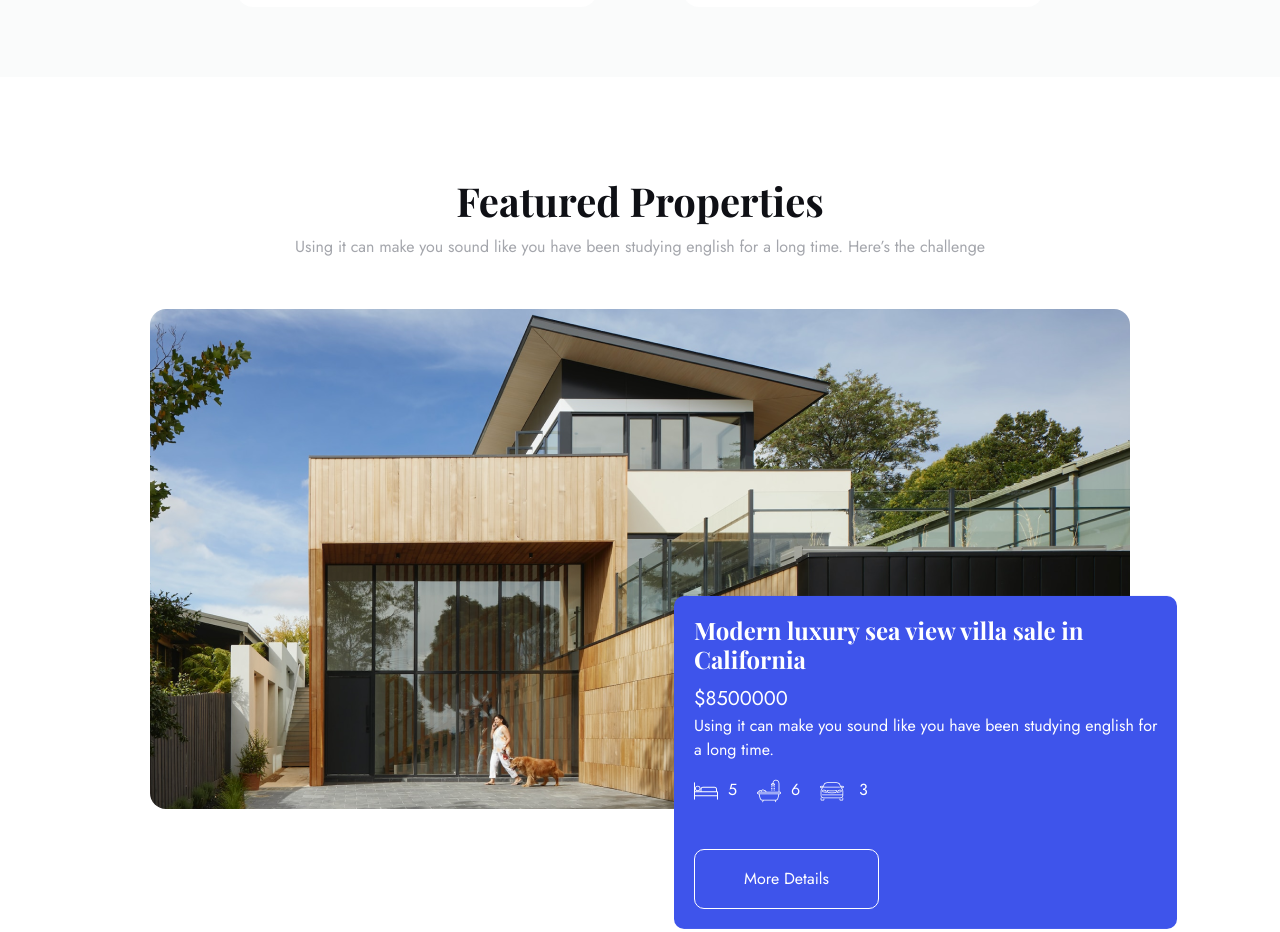
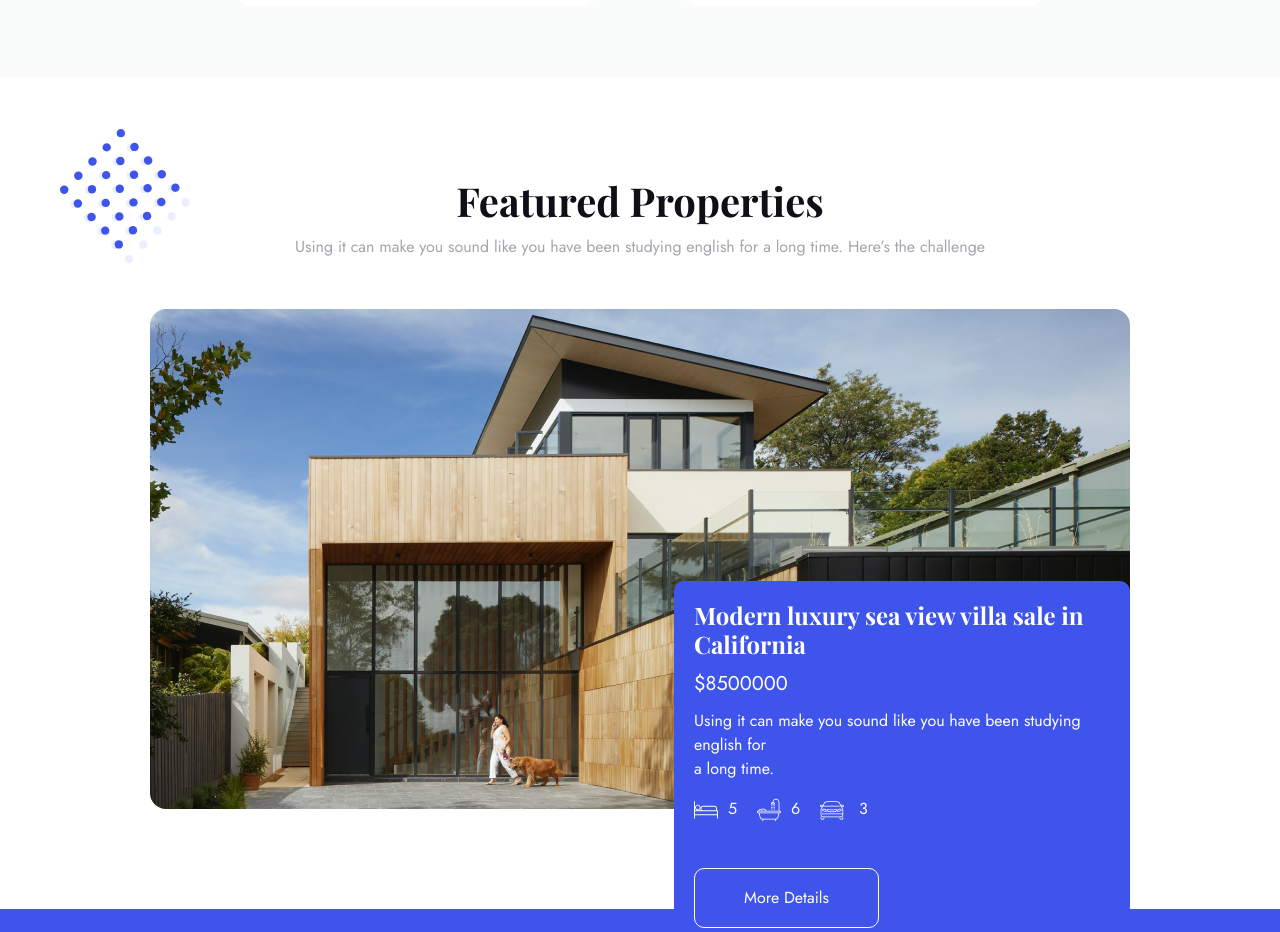
Before and after one commit to Undertaker2020/Real-Estate, a website: page src/index.html in a window 1280 px wide. Shown: the part 4100-5032 px from the top of the page. Drawn offline with nearby package versions, Linux system fonts and the light colour scheme.

Commit message:
first commit

```diff
--- a/src/index.html
+++ b/src/index.html
@@ -431,6 +431,7 @@
 				<button class="properties_wrapper_desrc-block_btn">More Details</button>
 			</div>
 		</div>
+		<img src="image/Properties/Rounds.svg" alt="Rounds" class="properties_rounds">
 	</section>
 	<footer>
 		<div class="footer_wrapper">
--- a/src/sass/blocks/_properties.sass
+++ b/src/sass/blocks/_properties.sass
@@ -1,6 +1,8 @@
 .properties
     padding: 100px 150px
+    position: relative
     &_wrapper
+        position: relative
         &_title
             color: #0F1015
             text-align: center
@@ -20,13 +22,15 @@
             height: 500px
             border-radius: 16px
         &_desrc-block
+            position: absolute
+            left: 524px
+            top: 64%
             display: inline-block
             padding: 20px
             border-radius: 10px
             background: #3E54EB
             backdrop-filter: blur(10px)
             color: #FFF
-            transform: translate(524px, -64%)
             &_title
                 font-family: Playfair Display
                 font-size: 24px
@@ -36,6 +40,7 @@
                 font-size: 20px
                 font-weight: 400
             &_desrc
+                margin-top: 10px
                 font-size: 16px
                 font-weight: 400
             &_options
@@ -64,3 +69,7 @@
                 &:hover
                     background: #fff
                     color: $main-color
+    &_rounds
+        position: absolute
+        left: 60px
+        top: 52px
```
Also changed, not shown: src/css/style.min.css.
